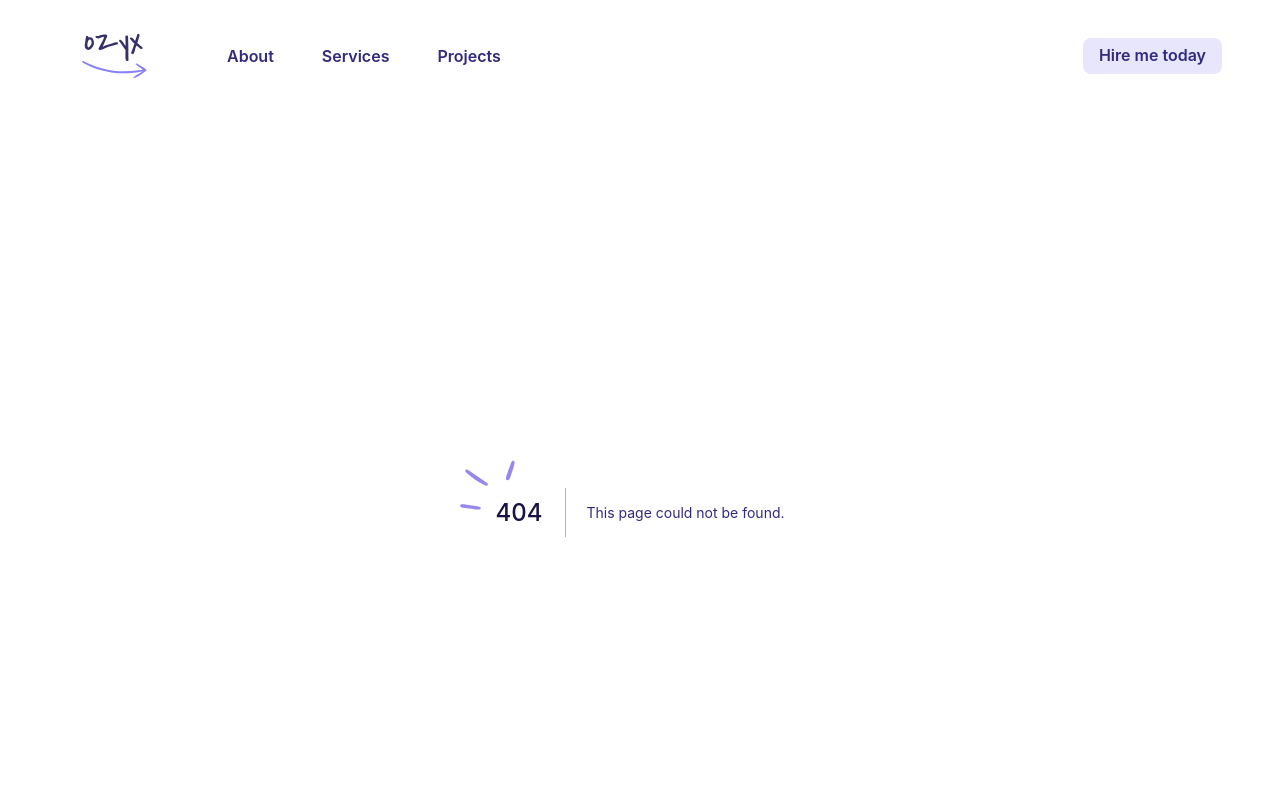
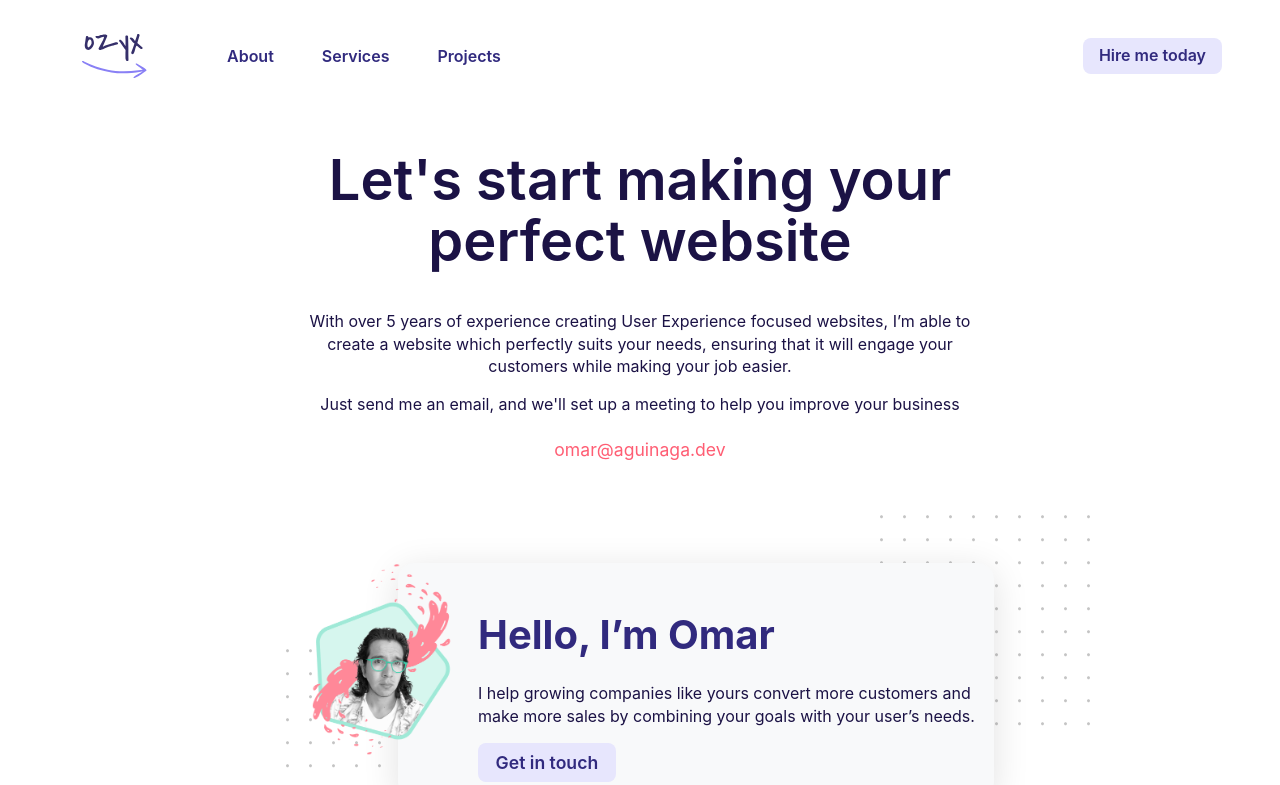
Before and after one commit to ozyxdev/aguinagadev, a Next.js app: page /contact in a window 1280 px wide. Before the commit this address had no page. Shown: the top 785 px of the page. Built offline with nearby package versions, Linux system fonts and the light colour scheme.

Commit message:
fix links

```diff
--- a/src/components/Footer.js
+++ b/src/components/Footer.js
@@ -114,24 +114,24 @@ export default function Footer() {
           </p>
           <LinkCTA path="/">Now available for hire</LinkCTA>
           <div className="social">
-            <Link href="twitter.com">
+            <Link href="https://twitter.com/aguinaga_dev">
               <img src="social/twitter.svg" alt="twitter" />
             </Link>
-            <Link href="github.com">
+            <Link href="https://github.com/ozyxdev">
               <img src="social/github.svg" alt="github" />
             </Link>
-            <Link href="linkedin.com">
+            <Link href="https://www.linkedin.com/in/oaguinaga/">
               <img src="social/linkedin.svg" alt="linkedin" />
             </Link>
-            <Link href="email.com">
+            <Link href="mailto:omar@aguinaga.dev">
               <img src="social/email.svg" alt="email" />
             </Link>
           </div>
         </div>
         <div className="links">
           <h3>Quick Links</h3>
-          <Link href="/home">Home</Link>
-          <Link href="/about">About</Link>
+          <Link href="/">Home</Link>
+          <Link href="/contact">About</Link>
           <Link href="/projects">Projects</Link>
           <Link href="/services">Services</Link>
           <Link href="/contact">Contact</Link>
--- a/src/components/Hero.js
+++ b/src/components/Hero.js
@@ -1,3 +1,4 @@
+import Link from 'next/link'
 import styled from 'styled-components'
 import ButtonStyles from './styles/Button'
 
@@ -57,7 +58,9 @@ export default function Hero() {
     <HeroStyles className="section right">
       <div className="hero-copy">
         <h1>I create beautiful websites your users will love</h1>
-        <ButtonStyles>Get in touch</ButtonStyles>
+        <Link href="mailto:omar@aguinaga.dev">
+          <ButtonStyles>Get in touch</ButtonStyles>
+        </Link>
         <img src="profile.png" alt="Hi there, it's Omar" />
       </div>
       <img src="profile.png" alt="Hi there, it's Omar" />
--- a/src/components/Me.js
+++ b/src/components/Me.js
@@ -1,3 +1,4 @@
+import Link from 'next/link'
 import styled from 'styled-components'
 import ButtonStyles from './styles/Button'
 
@@ -104,7 +105,9 @@ export default function Me() {
           I help growing companies like yours convert more customers and make
           more sales by combining your goals with your user’s needs.
         </p>
-        <ButtonStyles>Get in touch</ButtonStyles>
+        <Link href="mailto:omar@aguinaga.dev">
+          <ButtonStyles>Get in touch</ButtonStyles>
+        </Link>
       </div>
     </AboutCard>
   )
--- a/src/components/Nav.js
+++ b/src/components/Nav.js
@@ -4,7 +4,7 @@ import NavStyles from './styles/NavStyles'
 export default function Nav() {
   return (
     <NavStyles>
-      <Link href="/">About</Link>
+      <Link href="/contact">About</Link>
       <Link href="/services">Services</Link>
       <Link href="/projects">Projects</Link>
     </NavStyles>
--- /dev/null
+++ b/src/pages/contact.js
@@ -0,0 +1,46 @@
+import Link from 'next/link'
+import styled from 'styled-components'
+import Me from '../components/Me'
+
+const ContactStyles = styled.div`
+  margin: auto;
+
+  text-align: center;
+
+  a {
+    color: var(--secondary);
+    font-size: 1.1rem;
+  }
+
+  h1 {
+    grid-column: span 2;
+    ::before {
+      display: none;
+    }
+  }
+
+  @media (min-width: 768px) {
+    max-width: 60%;
+  }
+`
+export default function Contact() {
+  return (
+    <ContactStyles>
+      <h1>Let's start making your perfect website</h1>
+      <div className="content">
+        <p>
+          With over 5 years of experience creating User Experience focused
+          websites, I’m able to create a website which perfectly suits your
+          needs, ensuring that it will engage your customers while making your
+          job easier.
+        </p>
+        <p>
+          Just send me an email, and we'll set up a meeting to help you improve
+          your business
+        </p>
+        <Link href="mailto:omar@aguinaga.dev">omar@aguinaga.dev</Link>
+      </div>
+      <Me />
+    </ContactStyles>
+  )
+}
```
